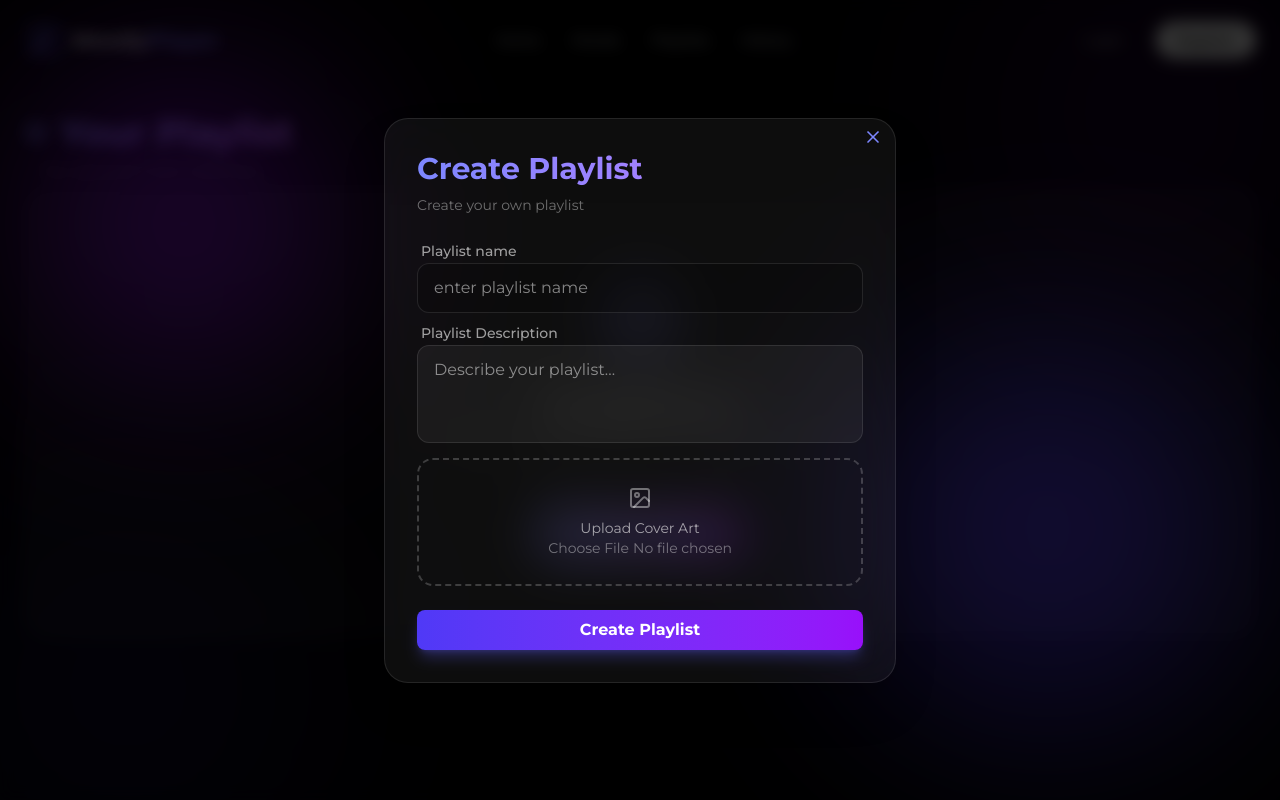
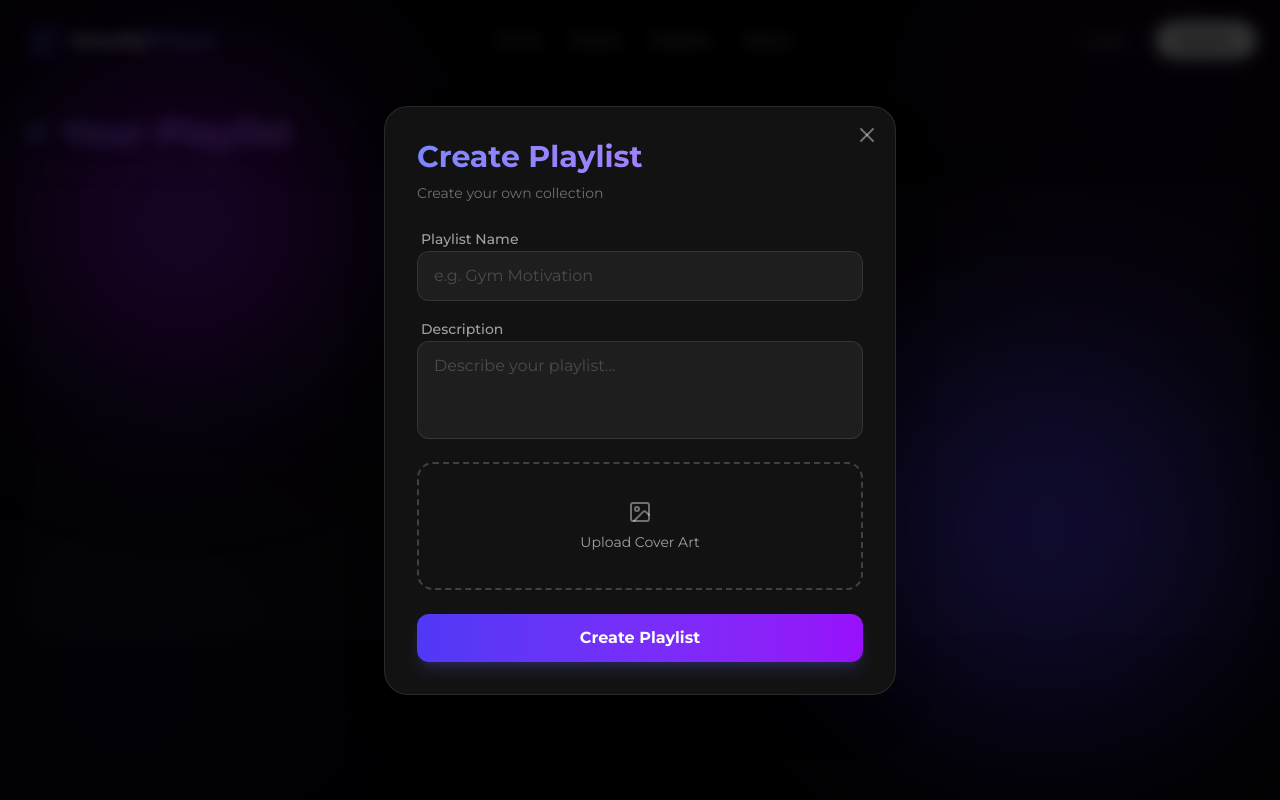
Before and after one commit to munnarawat/moody-player, a React (Vite) app in the folder frontend/: page /playList in a window 1280 px wide. Both pictures are taken after a click on the button "Create Playlist". Shown: the top 800 px of the page. Built offline with nearby package versions, Linux system fonts and the light colour scheme; a web font is replaced by a local one.

Commit message:
feat: add cover image upload functionality to CreatePlaylist component; enhance playlist creation process with image preview

```diff
--- a/frontend/src/playList/CreatePlaylist.jsx
+++ b/frontend/src/playList/CreatePlaylist.jsx
@@ -1,131 +1,191 @@
 import { AnimatePresence, motion } from "framer-motion";
 import React, { useState } from "react";
 import { useForm } from "react-hook-form";
-import { UploadCloud, Image as ImageIcon,Loader, X, AlertCircle } from "lucide-react";
+import {
+  UploadCloud,
+  Image as ImageIcon,
+  Loader,
+  X,
+  AlertCircle,
+} from "lucide-react";
 import { toast } from "react-toastify";
 import axios from "axios";
+
 const CreatePlaylist = ({ isOpen, isClose, refreshPlaylists }) => {
   const {
     handleSubmit,
     register,
     reset,
+    watch,
     formState: { errors },
   } = useForm();
+
   const [loading, setLoading] = useState(false);
+
+  // Preview Logic
+  const selectedFile = watch("coverImage");
+  const previewUrl =
+    selectedFile && selectedFile.length > 0
+      ? URL.createObjectURL(selectedFile[0])
+      : null;
 
   const onSubmit = async (data) => {
     let token = localStorage.getItem("token");
     if (!token) {
-      toast.warn("please login first ");
+      toast.warn("Please login first");
       return;
     }
+
     try {
       setLoading(true);
-      const payload = {
-        name: data.name,
-        description: data.description,
-      };
-      await axios.post("http://localhost:3000/api/playlist", payload, {
+      const formData = new FormData();
+
+      // 🔥 FIX 1: Name append karna zaroori hai!
+      formData.append("name", data.name);
+      formData.append("description", data.description);
+
+      if (data.coverImage && data.coverImage[0]) {
+        formData.append("coverImage", data.coverImage[0]);
+      }
+
+      await axios.post("http://localhost:3000/api/playlist", formData, {
         headers: {
           Authorization: `Bearer ${token}`,
+          "Content-Type": "multipart/form-data",
         },
       });
-      (toast.success("Playlist create Successfully! 🎉"), reset());
+
+      toast.success("Playlist created Successfully! 🎉");
+      reset();
       refreshPlaylists();
       isClose();
     } catch (error) {
       console.log("create playlist error", error);
-      toast.error("failed to create playlist❌");
+      toast.error("Failed to create playlist ❌");
     } finally {
       setLoading(false);
     }
   };
+
   if (!isOpen) return null;
+
   return (
     <AnimatePresence>
-      <div className=" fixed inset-0 z-50 flex items-center justify-center p-4">
-        {/* backdrop-blur */}
+      <div className="fixed inset-0 z-50 flex items-center justify-center p-4">
+        {/* Backdrop */}
         <motion.div
           initial={{ opacity: 0 }}
           animate={{ opacity: 1 }}
           exit={{ opacity: 0 }}
           onClick={isClose}
-          className=" absolute inset-0 bg-black/80 backdrop-blur-sm">
-          <div className="absolute top-0 left-0 w-full h-full overflow-hidden z-0">
+          className="absolute inset-0 bg-black/80 backdrop-blur-sm"
+        />
+
+        {/* Background Glows */}
+        <div className="absolute inset-0 overflow-hidden pointer-events-none z-0">
            <div className="absolute top-20 left-10 w-72 h-72 bg-purple-600/20 rounded-full blur-[100px]" />
            <div className="absolute bottom-20 right-10 w-96 h-96 bg-indigo-600/20 rounded-full blur-[100px]" />
         </div>
-        </motion.div>
-        {/* create-playlist*/}
+
+        {/* Modal Content */}
         <motion.div
-          initial={{ opacity: 0, y: 20 }}
-          animate={{ opacity: 1, y: 0 }}
-          className="relative z-10 w-full max-w-lg bg-white/5 backdrop-blur-xl border border-white/10 p-8 rounded-3xl shadow-2xl">
-          {/* close btn */}
+          initial={{ opacity: 0, scale: 0.95, y: 20 }}
+          animate={{ opacity: 1, scale: 1, y: 0 }}
+          exit={{ opacity: 0, scale: 0.95, y: 20 }}
+          className="relative z-10 w-full max-w-lg bg-[#121212] border border-white/10 p-8 rounded-3xl shadow-2xl overflow-hidden"
+        >
+          {/* Close Btn */}
           <button
             onClick={isClose}
-            className=" absolute text-indigo-400 hover:text-white  top-2 right-3 cursor-pointer">
-            <X size={20} />
+            className="absolute text-white/40 hover:text-white top-4 right-4 cursor-pointer transition-colors"
+          >
+            <X size={24} />
           </button>
-          <h2 className="text-3xl font-bold mb-2 bg-clip-text text-transparent bg-linear-to-r from-indigo-400 to-purple-400">
+
+          <h2 className="text-3xl font-bold mb-2 bg-clip-text text-transparent bg-gradient-to-r from-indigo-400 to-purple-400">
             Create Playlist
           </h2>
-          <p className="text-sm text-white/40 mb-6">Create your own playlist</p>
+          <p className="text-sm text-white/40 mb-6">Create your own collection</p>
 
-          <form onSubmit={handleSubmit(onSubmit)} className=" space-y-6">
-            <div className="flex flex-col gap-2">
-              {/* title name */}
-              <div className="space-y-4">
+          <form onSubmit={handleSubmit(onSubmit)} className="space-y-6">
+            <div className="flex flex-col gap-4">
+
+              {/* Name Input */}
+              <div className="space-y-2">
                 <label className="text-sm font-medium text-white/60 ml-1">
-                  Playlist name
+                  Playlist Name
                 </label>
                 <input
                   {...register("name", {
-                    required: "playlist name are require",
+                    required: "Playlist name is required",
                   })}
                   type="text"
-                  placeholder="enter playlist name"
-                  className="w-full bg-black/20 border border-white/10 rounded-xl px-4 py-3 text-white focus:outline-none focus:border-indigo-500 transition-colors"
+                  placeholder="e.g. Gym Motivation"
+                  className="w-full bg-white/5 border border-white/10 rounded-xl px-4 py-3 text-white focus:outline-none focus:border-indigo-500 transition-colors placeholder:text-white/20"
                 />
                 {errors.name && (
                   <span className="text-red-400 text-xs flex items-center gap-1">
-                    <AlertCircle size={10} /> {errors.name.message}
+                    <AlertCircle size={12} /> {errors.name.message}
                   </span>
                 )}
               </div>
-              {/* description  */}
-              <div className="space-y-4">
+
+              {/* Description Input */}
+              <div className="space-y-2">
                 <label className="text-sm font-medium text-white/60 ml-1">
-                  Playlist Description
+                  Description
                 </label>
                 <textarea
                   {...register("description")}
                   rows="3"
                   placeholder="Describe your playlist..."
-                  className="w-full bg-white/5 border border-white/10 rounded-xl px-4 py-3 text-white focus:outline-none focus:border-indigo-500 transition-colors resize-none"
+                  className="w-full bg-white/5 border border-white/10 rounded-xl px-4 py-3 text-white focus:outline-none focus:border-indigo-500 transition-colors resize-none placeholder:text-white/20"
                 />
               </div>
-              {/* cover-image */}
+
+              {/* Cover Image Input */}
               <div className="relative group">
-                <label className="block w-full h-32 border-2 border-dashed border-white/20 rounded-2xl flex flex-col items-center justify-center cursor-pointer hover:border-purple-500 hover:bg-white/5 transition-all">
+                <label className="block w-full h-32 border-2 border-dashed border-white/20 rounded-2xl flex flex-col items-center justify-center cursor-pointer hover:border-indigo-500 hover:bg-white/5 transition-all overflow-hidden">
+                  {previewUrl ? (
+                    <div className="w-full h-full relative">
+                      <img
+                        src={previewUrl}
+                        alt="Preview"
+                        className="w-full h-full object-cover opacity-80"
+                      />
+                      <div className="absolute inset-0 flex items-center justify-center bg-black/40">
+                        <p className="text-white font-medium text-sm">
+                          Change Image
+                        </p>
+                      </div>
+                    </div>
+                  ) : (
+                    <>
                       <ImageIcon
                         size={24}
-                    className="text-white/40 mb-2 group-hover:text-purple-400"
+                        className="text-white/40 mb-2 group-hover:text-indigo-400 transition-colors"
                       />
-                  <span className="text-sm text-white/60 group-hover:text-white">
+                      <span className="text-sm text-white/60 group-hover:text-white transition-colors">
                         Upload Cover Art
                       </span>
+                    </>
+                  )}
                   <input
                     type="file"
                     accept="image/*"
                     {...register("coverImage")}
-                    className="text-sm  pl-[30%] text-white/40"
+                    className="hidden"
                   />
                 </label>
               </div>
             </div>
-            <button className=" text-center w-full bg-linear-to-r from-indigo-600 to-purple-600  text-white font-bold cursor-pointer shadow-lg shadow-indigo-500/30 hover:shadow-indigo-500/50 hover:scale-[1.02] active:scale-[0.98] transition-all  rounded-lg px-2 py-2">
-              {loading ? <Loader className="animate-spin" size={20} /> : "Create Playlist"}
+
+            {/* Submit Button */}
+            <button
+              disabled={loading}
+              className="w-full bg-linear-to-r from-indigo-600 to-purple-600 text-white font-bold cursor-pointer shadow-lg shadow-indigo-500/20 hover:shadow-indigo-500/40 hover:scale-[1.02] active:scale-[0.98] transition-all rounded-xl px-4 py-3 flex items-center justify-center disabled:opacity-70 disabled:cursor-not-allowed"
+            >
+              {loading ? <Loader className="animate-spin" size={22} /> : "Create Playlist"}
             </button>
           </form>
         </motion.div>
```
Also changed, not shown: 2 other files (tests, documents, lock files or other folders). Lines whose indentation alone changed are shown as unchanged.
